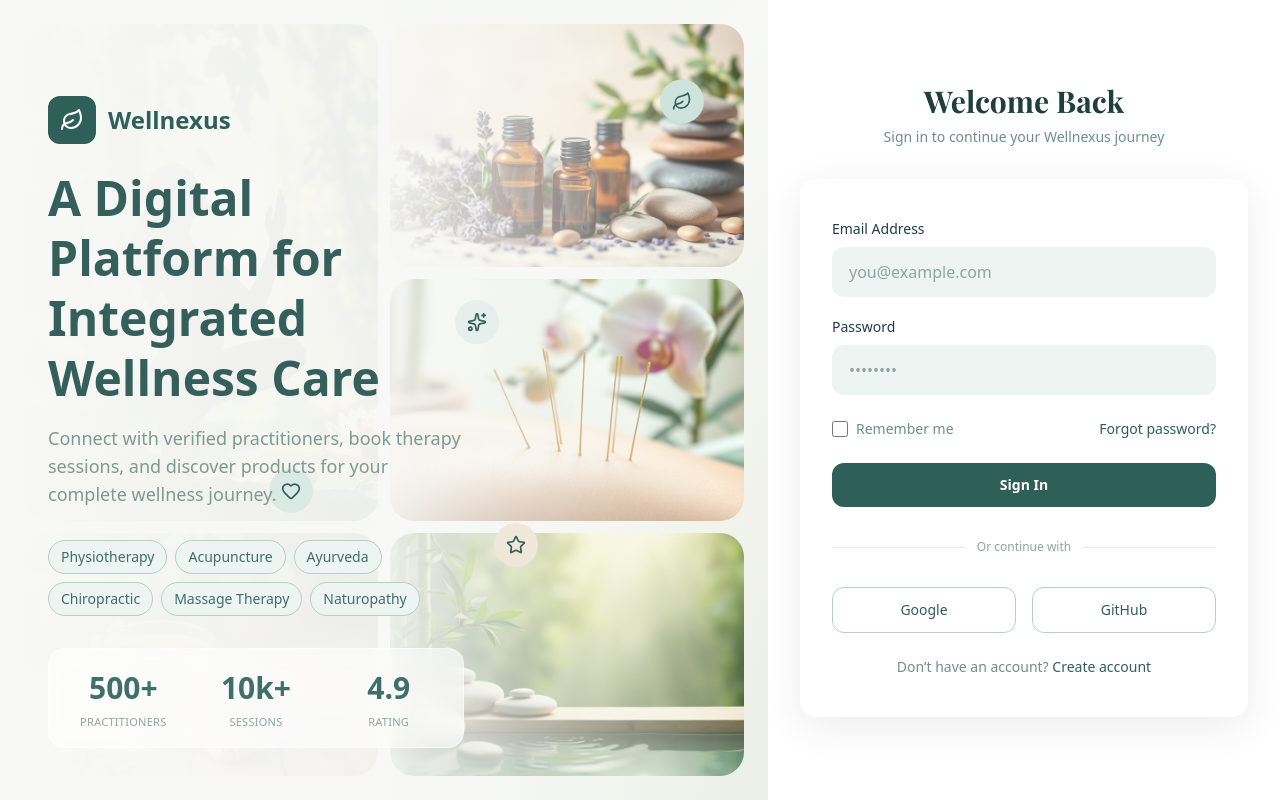
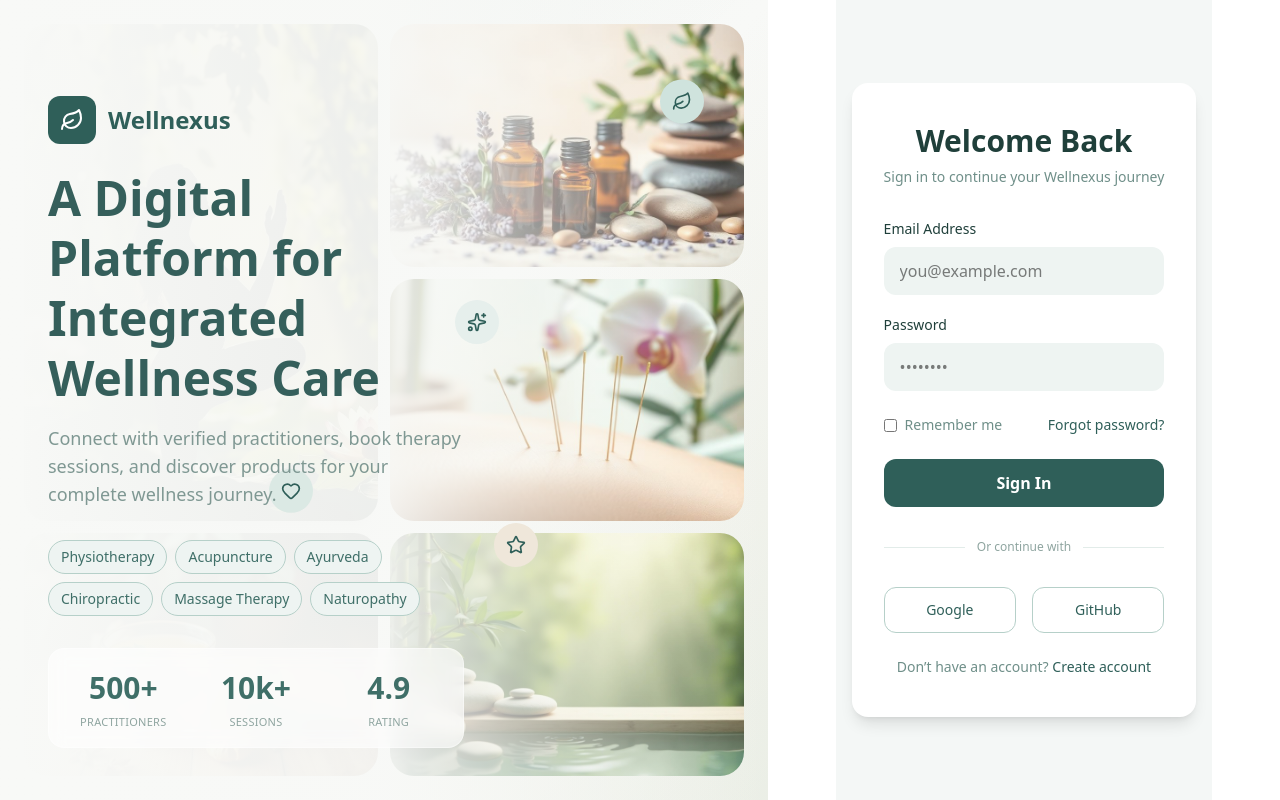
Before and after one commit to RutujaWaghire/Wellnexus-A-Digital-Platform-for-Integrated-Wellness-Care, a React (Vite) app: page / in a window 1280 px wide. Built offline with nearby package versions, Linux system fonts and the light colour scheme.

Commit message:
Login.jsx

```diff
--- a/src/pages/Login.jsx
+++ b/src/pages/Login.jsx
@@ -223,16 +223,20 @@
 // }
 
 
+
 import { useState, useEffect } from "react";
 import { Link, useNavigate } from "react-router-dom";
 import { jwtDecode } from "jwt-decode";
+import { motion } from "framer-motion";
 
 export default function Login() {
   const [email, setEmail] = useState("");
   const [password, setPassword] = useState("");
+  const [loading, setLoading] = useState(false);
+
   const navigate = useNavigate();
 
-  // 🔁 Auto redirect if already logged in
+  /* 🔁 Auto redirect if already logged in */
   useEffect(() => {
     const user = JSON.parse(localStorage.getItem("loggedInUser"));
     if (!user) return;
@@ -246,6 +250,8 @@ export default function Login() {
     e.preventDefault();
 
     try {
+      setLoading(true);
+
       const res = await fetch("http://localhost:8080/api/auth/login", {
         method: "POST",
         headers: { "Content-Type": "application/json" },
@@ -254,47 +260,44 @@ export default function Login() {
 
       if (!res.ok) throw new Error("Invalid credentials");
 
-      // ✅ JWT returned as plain text
       const token = await res.text();
 
-      // ✅ Decode JWT
       const decoded = jwtDecode(token);
-      console.log("Decoded JWT:", decoded);
 
-      // 🔥 NORMALIZE ROLE (THIS IS THE KEY FIX)
-      let role = decoded.role;              // ROLE_ADMIN
+      let role = decoded.role;
       if (role.startsWith("ROLE_")) {
-        role = role.replace("ROLE_", "");   // ADMIN
+        role = role.replace("ROLE_", "");
       }
 
-      // ✅ Save auth
       localStorage.setItem("token", token);
       localStorage.setItem(
         "loggedInUser",
         JSON.stringify({ email, role })
       );
 
-      // ✅ Redirect
-      if (role === "ADMIN") {
-        navigate("/admin-dashboard", { replace: true });
-      } else if (role === "PATIENT") {
-        navigate("/patient-dashboard", { replace: true });
-      } else if (role === "PRACTITIONER") {
-        navigate("/practitioner-dashboard", { replace: true });
-      } else {
-        throw new Error("Unknown role");
-      }
+      if (role === "ADMIN") navigate("/admin-dashboard", { replace: true });
+      else if (role === "PATIENT") navigate("/patient-dashboard", { replace: true });
+      else if (role === "PRACTITIONER") navigate("/practitioner-dashboard", { replace: true });
+      else throw new Error("Unknown role");
 
     } catch (err) {
       alert("Login failed: " + err.message);
+    } finally {
+      setLoading(false);
     }
   };
 
   return (
-    <div className="w-full flex flex-col items-center justify-center">
-
+    <div className="min-h-screen flex items-center justify-center bg-[#f4f7f6] px-4">
+      <motion.form
+        onSubmit={handleLogin}
+        initial={{ opacity: 0, y: 20 }}
+        animate={{ opacity: 1, y: 0 }}
+        className="w-full max-w-md bg-white px-8 py-10 rounded-2xl shadow-lg"
+      >
+        {/* Header */}
         <div className="mb-8 text-center">
-      <h2 className="font-display text-3xl font-bold text-[#1f3f3a]">
+          <h2 className="text-3xl font-bold text-[#1f3f3a]">
             Welcome Back
           </h2>
           <p className="mt-2 text-sm text-[#6f8f89]">
@@ -302,66 +305,40 @@ export default function Login() {
           </p>
         </div>
 
-    {/* CARD */}
-      <form onSubmit={handleLogin} className="w-full max-w-md bg-white px-8 py-10 rounded-2xl shadow-[0_10px_40px_rgba(0,0,0,0.08)]">
-
+        {/* Email */}
         <div className="mb-5">
           <label className="block mb-2 text-sm font-medium text-[#1f3f3a]">
             Email Address
           </label>
-
           <input
             type="email"
             placeholder="you@example.com"
-    className="
-      w-full
-      px-4 py-3
-      rounded-xl
-      bg-[#eef4f2]
-      border border-transparent
-      text-[#1f3f3a]
-      placeholder-[#8fa5a0]
-      focus:outline-none
-      focus:ring-2
-      focus:ring-[#9fc2b8]
-    "
+            className="w-full px-4 py-3 rounded-xl bg-[#eef4f2] focus:ring-2 focus:ring-[#9fc2b8] outline-none"
             value={email}
             onChange={(e) => setEmail(e.target.value)}
             required
           />
         </div>
+
+        {/* Password */}
         <div className="mb-6">
           <label className="block mb-2 text-sm font-medium text-[#1f3f3a]">
             Password
           </label>
-
           <input
             type="password"
             placeholder="••••••••"
-    className="
-      w-full
-      px-4 py-3
-      rounded-xl
-      bg-[#eef4f2]
-      border border-transparent
-      text-[#1f3f3a]
-      placeholder-[#8fa5a0]
-      focus:outline-none
-      focus:ring-2
-      focus:ring-[#9fc2b8]
-    "
+            className="w-full px-4 py-3 rounded-xl bg-[#eef4f2] focus:ring-2 focus:ring-[#9fc2b8] outline-none"
             value={password}
             onChange={(e) => setPassword(e.target.value)}
             required
           />
         </div>
 
+        {/* Actions */}
         <div className="mb-6 flex items-center justify-between text-sm">
           <label className="flex items-center gap-2 text-[#6f8f89]">
-    <input
-      type="checkbox"
-      className="h-4 w-4 rounded border-[#9fc2b8] text-[#2f5f59] focus:ring-[#9fc2b8]"
-    />
+            <input type="checkbox" className="accent-[#2f5f59]" />
             Remember me
           </label>
 
@@ -372,77 +349,43 @@ export default function Login() {
             Forgot password?
           </button>
         </div>
+
+        {/* Submit */}
         <button
           type="submit"
-  className="
-    w-full
-    py-3
-    rounded-xl
-    bg-[#2f5f59]
-    text-white
-    font-semibold
-    text-sm
-    hover:bg-[#274f4a]
-    transition-colors
-  "
+          disabled={loading}
+          className="w-full py-3 rounded-xl bg-[#2f5f59] text-white font-semibold hover:bg-[#274f4a] transition disabled:opacity-50"
         >
-  Sign In
+          {loading ? "Signing in..." : "Sign In"}
         </button>
 
+        {/* Divider */}
         <div className="my-8 flex items-center gap-3">
           <div className="flex-1 h-px bg-[#e2ece9]" />
-  <span className="text-xs text-[#8fa5a0]">
-    Or continue with
-  </span>
+          <span className="text-xs text-[#8fa5a0]">Or continue with</span>
           <div className="flex-1 h-px bg-[#e2ece9]" />
         </div>
 
+        {/* Social buttons (UI only) */}
         <div className="flex gap-4 mb-6">
+          {["Google", "GitHub"].map(provider => (
             <button
+              key={provider}
               type="button"
-    className="
-      flex-1
-      flex items-center justify-center gap-2
-      py-3
-      rounded-xl
-      border border-[#b6d0c9]
-      text-sm font-medium
-      text-[#2f5f59]
-      hover:bg-[#eef4f2]
-      transition-colors
-    "
+              className="flex-1 py-3 rounded-xl border border-[#b6d0c9] text-sm font-medium text-[#2f5f59] hover:bg-[#eef4f2]"
             >
-    Google
+              {provider}
             </button>
-
-  <button
-    type="button"
-    className="
-      flex-1
-      flex items-center justify-center gap-2
-      py-3
-      rounded-xl
-      border border-[#b6d0c9]
-      text-sm font-medium
-      text-[#2f5f59]
-      hover:bg-[#eef4f2]
-      transition-colors
-    "
-  >
-    GitHub
-  </button>
+          ))}
         </div>
 
-        <p className="mt-6 text-center text-sm text-[#6f8f89]">
+        <p className="text-center text-sm text-[#6f8f89]">
           Don’t have an account?{" "}
-  <Link
-    to="/register"
-    className="font-medium text-[#2f5f59] hover:underline"
-  >
+          <Link to="/register" className="font-medium text-[#2f5f59] hover:underline">
             Create account
           </Link>
         </p>
-      </form>
+      </motion.form>
     </div>
   );
 }
```
Lines whose indentation alone changed are shown as unchanged.
